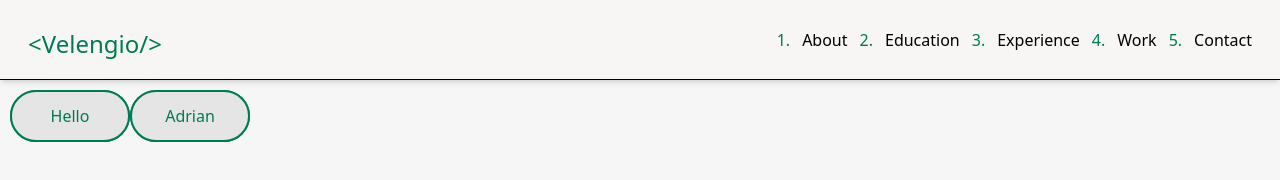
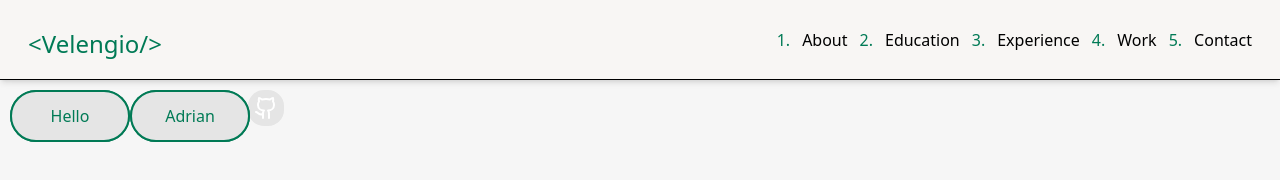
Before and after one commit to Unalome7431/personal-portfolio, a React (Vite) app: page / in a window 1280 px wide. Shown: the top 180 px of the page. Built offline with nearby package versions, Linux system fonts and the light colour scheme.

Commit message:
added icon component

```diff
--- a/src/components/IconButton.jsx
+++ b/src/components/IconButton.jsx
@@ -0,0 +1,10 @@
+function IconButton({ Icon, onClickFunction }) {
+
+  return (
+    <button className="bg-neutral-200 p-1.5 rounded-2xl text-white hover:text-emerald-700">
+      <Icon className="transition-colors duration-100 ease-in"/>
+    </button>
+  )
+}
+
+export default IconButton
--- a/src/navigation/About.jsx
+++ b/src/navigation/About.jsx
@@ -1,4 +1,6 @@
 import CustomButton from "../components/CustomButton"
+import { Github } from "lucide-react"
+import IconButton from "../components/IconButton"
 
 function About() {
 
@@ -6,6 +8,7 @@ function About() {
     <div className="h-dvh bg-[#F6F6F6] mt-20 p-2">
       <CustomButton text={"Hello"}/>
       <CustomButton text={"Adrian"}/>
+      <IconButton Icon={Github}/>
     </div>
   )
 }
```
